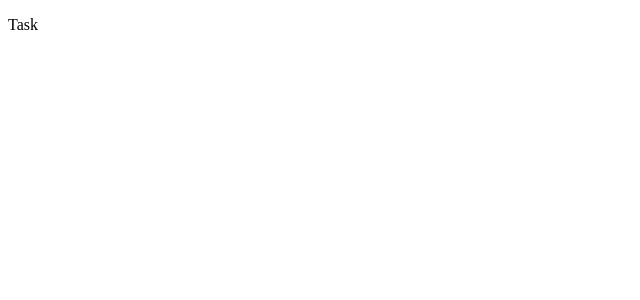
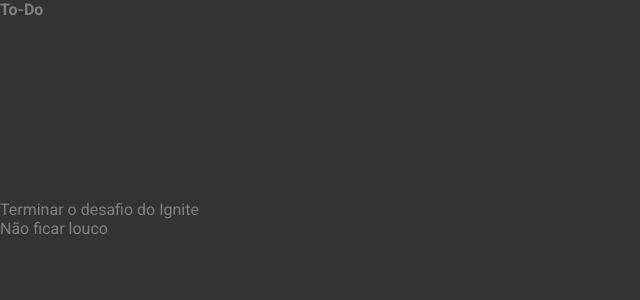
Before and after one commit to hericlysdlarii/ToDo, a React (Vite) app: page / in a window 1280 px wide. Shown: the top 300 px of the page, without its empty margins (0-640 px from the left). Built offline with nearby package versions, Linux system fonts and the light colour scheme.

Commit message:
CSS global

```diff
--- a/src/App.tsx
+++ b/src/App.tsx
@@ -1,9 +1,18 @@
 import { Task } from './Task';
+import { Header } from './components/Header';
+
+import './global.css'
 
 export function App() {
   return (
     <div>
-      <Task />
+      <Header />
+      <Task
+        content="Terminar o desafio do Ignite"
+      />
+      <Task
+        content="Não ficar louco"
+      />
     </div>
   )
 }
--- a/src/Task.tsx
+++ b/src/Task.tsx
@@ -1,3 +1,7 @@
-export function Task() {
-  return <p>Task</p>
+interface Props {
+  content: string;
 }
+
+export function Task(props:Props) {
+  return <p>{props.content}</p>
+}
--- /dev/null
+++ b/src/components/Header.module.css
@@ -0,0 +1,4 @@
+.header {
+  background: #333;
+  height: 200px;
+}
--- /dev/null
+++ b/src/components/Header.tsx
@@ -0,0 +1,10 @@
+import styles from './Header.module.css'
+
+export function Header() {
+  return (
+    <header className={styles.header}>
+      <strong>To-Do</strong>
+    </header>
+
+  );
+}
--- /dev/null
+++ b/src/global.css
@@ -0,0 +1,36 @@
+:root {
+
+  --gray-100: #F2F2F2;
+  --gray-200: #D9D9D9;
+  --gray-300: #808080;
+  --gray-400: #333333;
+  --gray-500: #262626;
+  --gray-600: #1A1A1A;
+  --gray-700: #0D0D0D;
+
+  --purple: #8284FA;
+  --purpleDark: #5E60CE;
+
+  --blue: #4EA8DE;
+  --blueDark: #1E6F9F;
+
+  --danger: #E25858;
+}
+
+* {
+  margin: 0;
+  padding: 0;
+  box-sizing: border-box;
+}
+
+body {
+  background: var(--gray-400);
+  color: var(--gray-300);
+  -webkit-font-smoothing: antialiased; /* Padão de letra para navegadores*/
+}
+
+body, input, textarea, button {
+  font-family: 'Roboto', sans-serif;
+  font-weight: 400;
+  font-size: 1rem;
+}
--- /dev/null
+++ b/src/types/index.d.ts
@@ -0,0 +1,3 @@
+declare module '*.module.css'
+
+declare module '*.svg'
```
